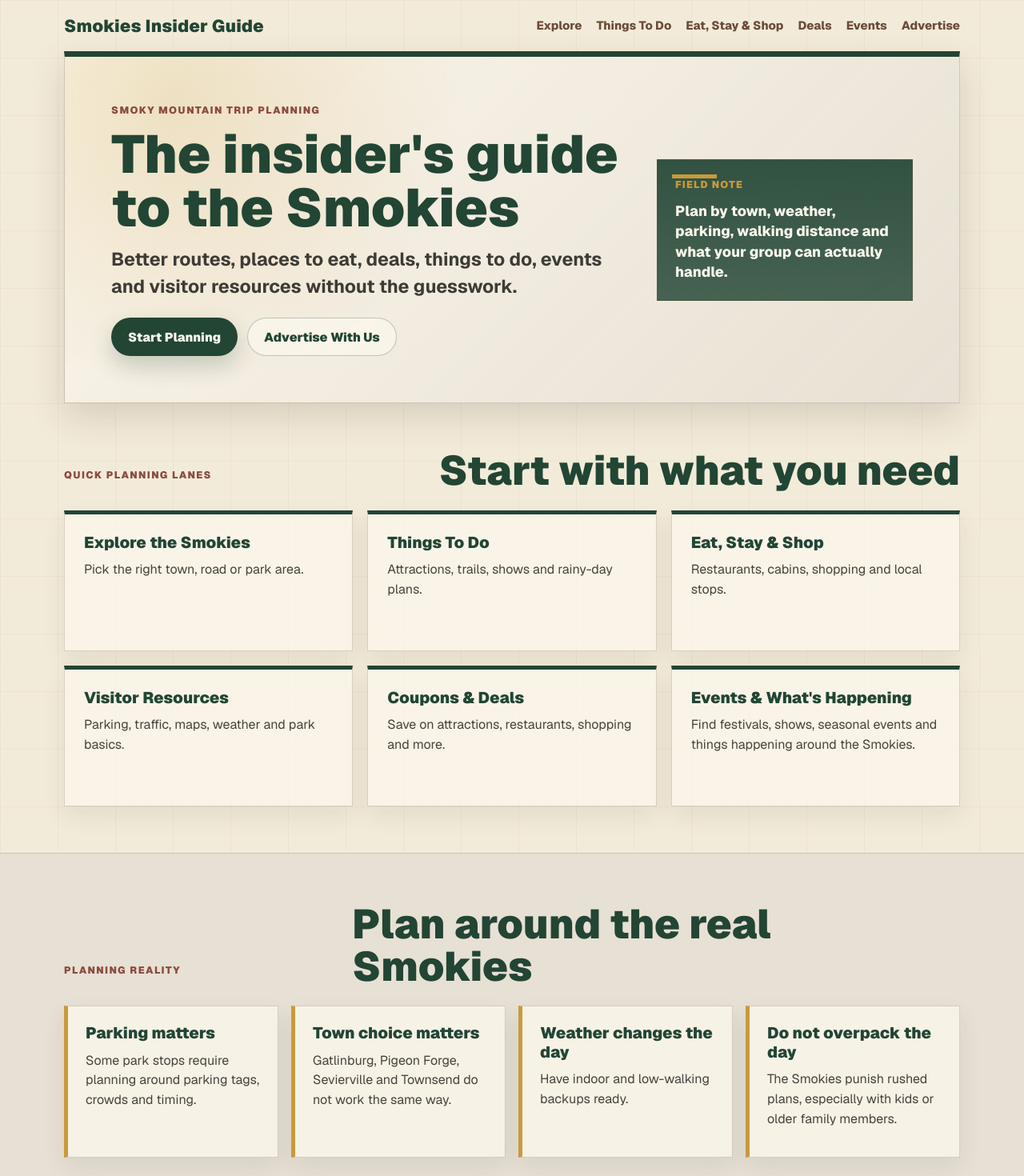
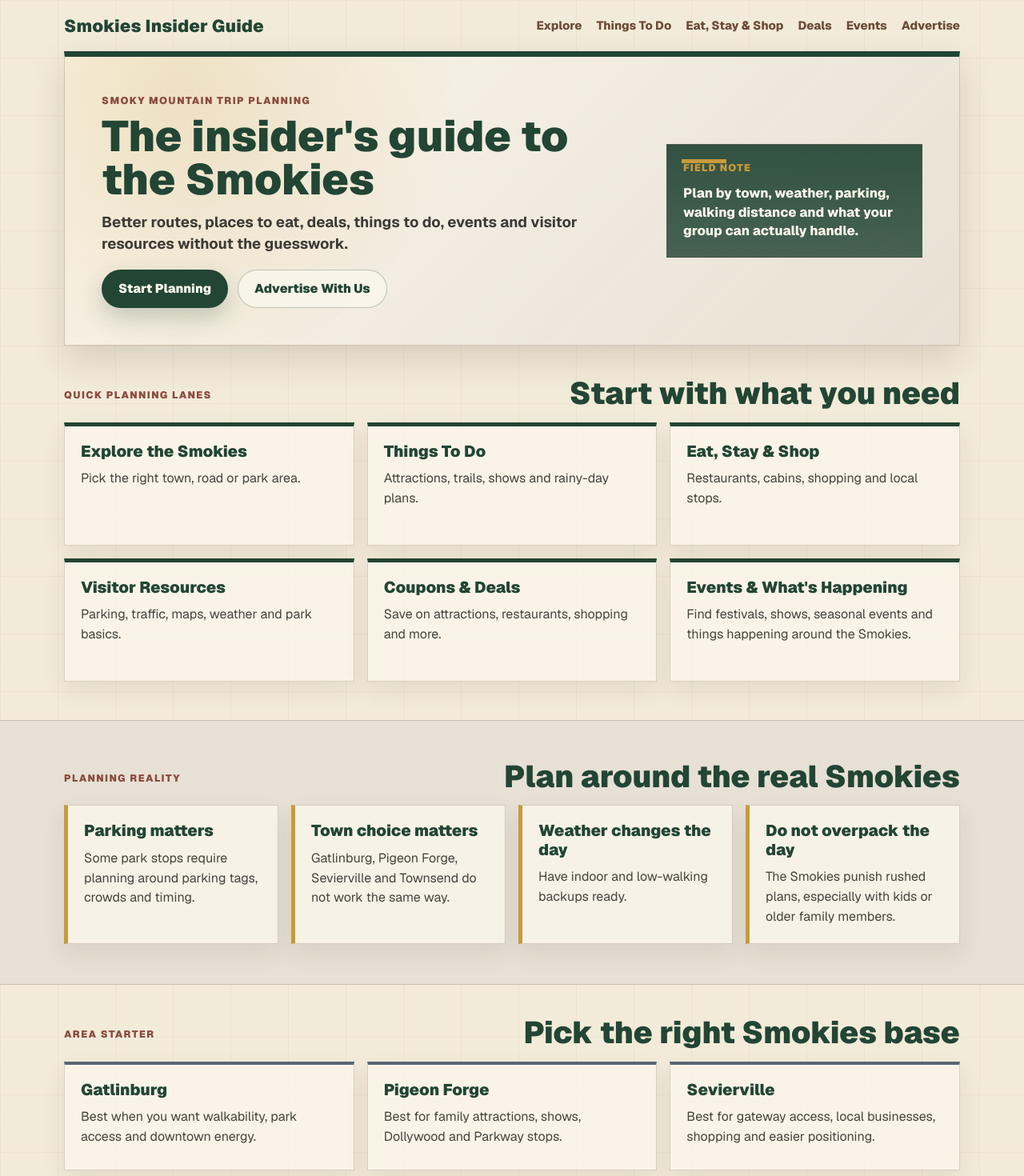
Before and after one commit to masondtorres/smokies-insider-guide, a Next.js app: page / in a window 1280 px wide. Shown: the top 1470 px of the page at 80% size. Built offline with nearby package versions, Linux system fonts and the light colour scheme.

Commit message:
Reduce Smokies homepage typography scale

```diff
--- a/src/app/globals.css
+++ b/src/app/globals.css
@@ -103,9 +103,9 @@ a {
 .hero-section {
   display: grid;
   grid-template-columns: minmax(0, 1fr) 320px;
-  gap: clamp(24px, 3vw, 40px);
+  gap: clamp(20px, 3vw, 36px);
   align-items: center;
-  padding: clamp(34px, 5vw, 58px);
+  padding: clamp(30px, 4vw, 46px);
   border: 1px solid var(--line);
   border-top: 7px solid var(--forest);
   background:
@@ -119,7 +119,7 @@ a {
 }
 
 .eyebrow {
-  margin: 0 0 12px;
+  margin: 0 0 8px;
   color: var(--copper);
   font-size: 0.78rem;
   font-weight: 900;
@@ -136,9 +136,9 @@ p {
 
 h1 {
   max-width: 760px;
-  margin-bottom: 14px;
+  margin-bottom: 12px;
   color: var(--forest);
-  font-size: clamp(2.75rem, 5.2vw, 4.85rem);
+  font-size: clamp(2.4rem, 4.2vw, 4rem);
   font-weight: 950;
   letter-spacing: 0;
   line-height: 1;
@@ -146,9 +146,9 @@ h1 {
 
 .hero-subhead {
   max-width: 690px;
-  margin-bottom: 22px;
+  margin-bottom: 18px;
   color: #3d3b36;
-  font-size: clamp(1.12rem, 1.8vw, 1.45rem);
+  font-size: clamp(1.05rem, 1.45vw, 1.24rem);
   font-weight: 650;
   line-height: 1.48;
 }
@@ -214,7 +214,7 @@ h1 {
     linear-gradient(180deg, rgba(34, 69, 52, 0.92), rgba(34, 69, 52, 0.82)),
     repeating-linear-gradient(0deg, transparent 0 30px, rgba(243, 235, 217, 0.12) 30px 31px);
   color: var(--paper);
-  padding: 22px;
+  padding: 20px;
 }
 
 .field-note::before {
@@ -238,13 +238,13 @@ h1 {
 
 .field-note p {
   margin-bottom: 0;
-  font-size: 1.12rem;
+  font-size: 1.04rem;
   font-weight: 760;
   line-height: 1.42;
 }
 
 .section-block {
-  padding: clamp(38px, 5vw, 58px) 0 0;
+  padding: clamp(26px, 3.2vw, 40px) 0 0;
 }
 
 .section-heading {
@@ -252,7 +252,7 @@ h1 {
   align-items: end;
   justify-content: space-between;
   gap: 24px;
-  margin-bottom: 22px;
+  margin-bottom: 16px;
 }
 
 .section-heading h2,
@@ -260,7 +260,7 @@ h1 {
   max-width: 760px;
   margin-bottom: 0;
   color: var(--forest);
-  font-size: clamp(2rem, 4vw, 3.45rem);
+  font-size: clamp(1.8rem, 3vw, 3.1rem);
   font-weight: 930;
   letter-spacing: 0;
   line-height: 1.04;
@@ -270,7 +270,7 @@ h1 {
 .area-grid {
   display: grid;
   grid-template-columns: repeat(3, minmax(0, 1fr));
-  gap: 18px;
+  gap: 16px;
 }
 
 .lane-card,
@@ -282,8 +282,8 @@ h1 {
 }
 
 .lane-card {
-  min-height: 176px;
-  padding: 24px;
+  min-height: 154px;
+  padding: 20px;
   border-top: 5px solid var(--forest);
 }
 
@@ -316,8 +316,8 @@ h1 {
 .reality-section {
   width: 100%;
   max-width: none;
-  margin-top: clamp(38px, 5vw, 58px);
-  padding: clamp(42px, 5vw, 62px) max(20px, calc((100vw - 1120px) / 2));
+  margin-top: clamp(32px, 4vw, 48px);
+  padding: clamp(34px, 4vw, 50px) max(20px, calc((100vw - 1120px) / 2));
   background: var(--stone);
   border-block: 1px solid var(--line);
 }
@@ -335,15 +335,15 @@ h1 {
 }
 
 .note-card {
-  min-height: 190px;
-  padding: 22px;
+  min-height: 170px;
+  padding: 20px;
   border-left: 5px solid var(--gold);
   background: rgba(251, 247, 235, 0.82);
 }
 
 .area-card {
-  min-height: 150px;
-  padding: 22px;
+  min-height: 136px;
+  padding: 20px;
   border-top: 4px solid var(--ridge);
 }
 
```
